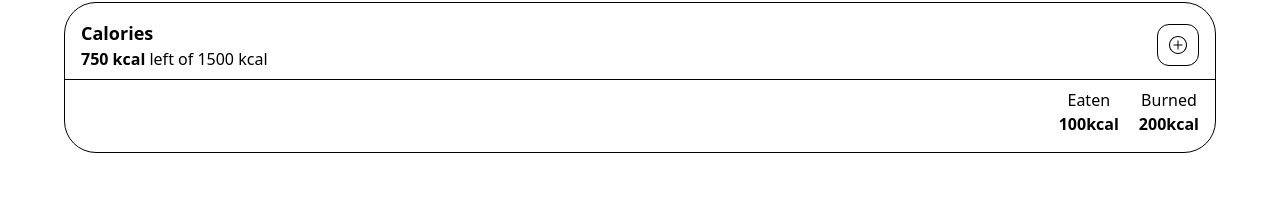
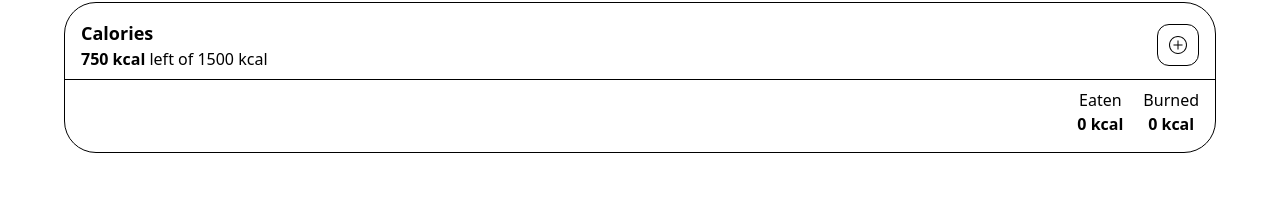
Before and after one commit to luisrafaeldeluvio/wellness-app, a React (Vite) app: page /journal in a window 1280 px wide. Shown: the part 118-320 px from the top of the page. Built offline with nearby package versions, Linux system fonts and the light colour scheme.

Commit message:
Refactor Journal component to pass journal data to JournalSummary and update energy display

```diff
--- a/src/components/JournalSummary.tsx
+++ b/src/components/JournalSummary.tsx
@@ -1,6 +1,11 @@
+import type { Journal } from "../db";
 import Button from "./Button";
 
-const JournalSummary = () => {
+interface JournalProp {
+  data: Journal;
+}
+
+const JournalSummary = ({ data }: JournalProp) => {
   return (
     <>
       <div className="m-4 mx-auto flex w-[90%] flex-col justify-around rounded-4xl border p-4">
@@ -25,12 +30,12 @@ const JournalSummary = () => {
           <div className="flex flex-row gap-5">
             <div className="flex flex-col items-center">
               <span>Eaten</span>
-              <span className="font-bold">100kcal</span>
+              <span className="font-bold">{data.totalEnergy.intake} kcal</span>
             </div>
 
             <div className="flex flex-col items-center">
               <span>Burned</span>
-              <span className="font-bold">200kcal</span>
+              <span className="font-bold">{data.totalEnergy.outflow} kcal</span>
             </div>
           </div>
         </div>
--- a/src/pages/Journal.tsx
+++ b/src/pages/Journal.tsx
@@ -36,23 +36,29 @@ async function init() {
 const Journal = () => {
   const [date, setDate] = useState<Dayjs>(dayjs());
   const [foodItems, setFoodItems] = useState<IFoodItem[]>([]);
+  const [journal, setJournal] = useState<JournalClass>(
+    new JournalClass(date.toString()),
+  );
 
   useEffect(() => {
     let ignore: boolean = false;
 
     (async () => {
-      const journal = await getJournalByDate(date.toString());
+      const journalData = await getJournalByDate(date.toString());
       setFoodItems([]);
-      if (!journal) return;
+      setJournal(new JournalClass(date.toString()));
+
+      if (!journalData) return;
+      setJournal(journalData);
 
       const foods = await Promise.all(
-        journal.foodItemIDs.map((id) => getFoodItem(id)),
+        journalData.foodItemIDs.map((id) => getFoodItem(id)),
       );
-
-      if (foods)
+      if (foods) {
         setFoodItems(
           foods.filter((food): food is IFoodItem => food !== undefined),
         );
+      }
     })();
 
     return () => {
@@ -65,7 +71,7 @@ const Journal = () => {
       <CalendarHead date={date} setDate={setDate}></CalendarHead>
 
       <div className="overflow-y-auto">
-        <JournalSummary></JournalSummary>
+        <JournalSummary data={journal}></JournalSummary>
 
         <ul className="">
           {foodItems.map((food) => (
```
